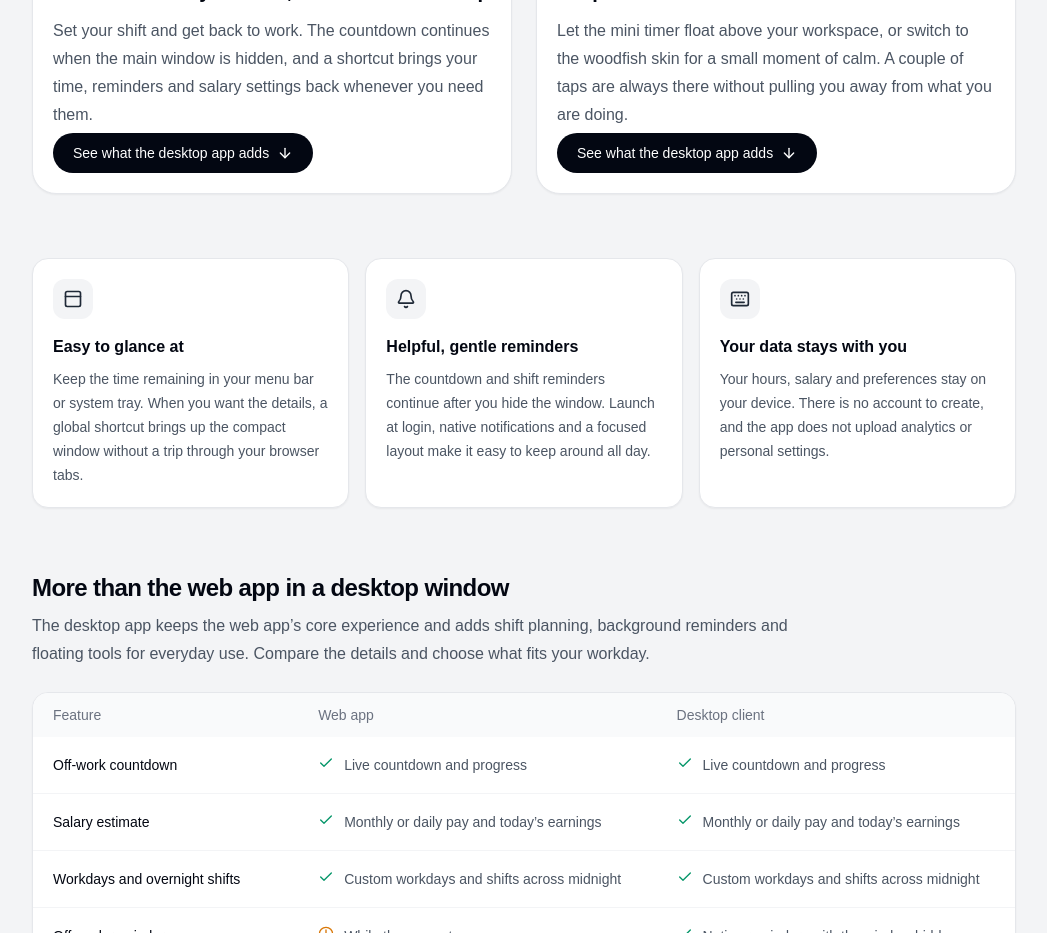
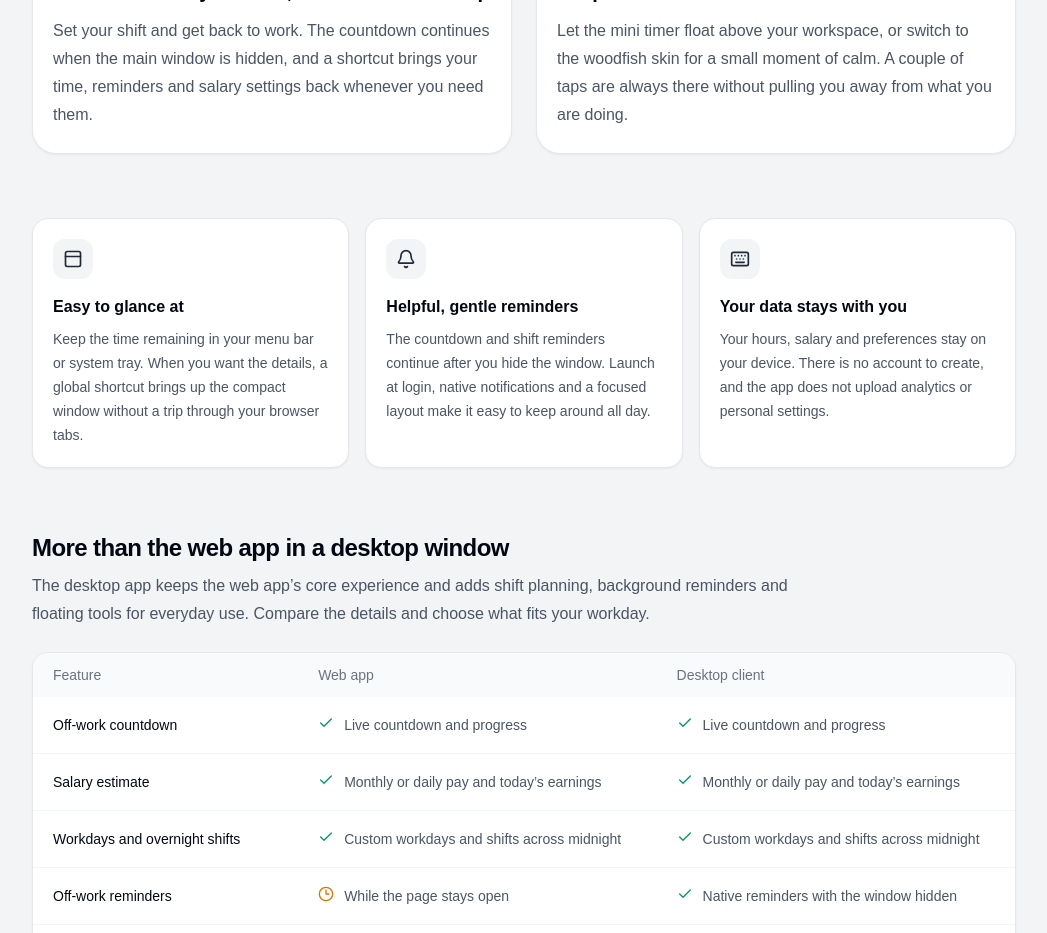
Before and after one commit to ififi2017/Off-Work-Countdown, a Next.js app: page /en/download in a window 1280 px wide. Shown: the part 820-1753 px from the top of the page, without its empty margins (116-1163 px from the left). Built offline with nearby package versions, Linux system fonts and the light colour scheme; no server answers.

Commit message:
fix(download): remove redundant demo links

```diff
--- a/app/[lang]/download/page.tsx
+++ b/app/[lang]/download/page.tsx
@@ -1,6 +1,5 @@
 import type { Metadata } from "next";
 import {
-  ArrowDown,
   Bell,
   Check,
   Clock3,
@@ -197,13 +196,6 @@ export default async function DownloadPage({
                 <p className="mt-3 leading-7 text-gray-600 dark:text-gray-300">
                   {body}
                 </p>
-                <a
-                  href="#comparison"
-                  className="mt-5 inline-flex w-fit items-center gap-2 rounded-full bg-gray-950 px-5 py-2.5 text-sm font-medium text-white transition-colors hover:bg-gray-800 focus:outline-none focus:ring-2 focus:ring-gray-400 focus:ring-offset-2 sm:mt-auto sm:translate-y-1 dark:bg-white dark:text-gray-950 dark:hover:bg-gray-100 dark:focus:ring-offset-gray-800"
-                >
-                  {copy.demoCtaLabel}
-                  <ArrowDown className="h-4 w-4" aria-hidden="true" />
-                </a>
               </div>
             </article>
           ))}
--- a/lib/server/content.ts
+++ b/lib/server/content.ts
@@ -110,7 +110,6 @@ export interface ContentBundle {
     demoMiniHeading: string;
     demoMiniBody: string;
     demoMiniAlt: string;
-    demoCtaLabel: string;
     latestVersionLabel: string;
     loadingLabel: string;
     unavailableLabel: string;
--- a/public/locales/en/content.json
+++ b/public/locales/en/content.json
@@ -231,7 +231,6 @@
     "demoMiniHeading": "Keep the time close at hand",
     "demoMiniBody": "Let the mini timer float above your workspace, or switch to the woodfish skin for a small moment of calm. A couple of taps are always there without pulling you away from what you are doing.",
     "demoMiniAlt": "The floating timer with the woodfish skin",
-    "demoCtaLabel": "See what the desktop app adds",
     "latestVersionLabel": "Latest version",
     "loadingLabel": "Finding the latest version for you…",
     "unavailableLabel": "We could not load the download links just now. You can still get the latest version from GitHub Releases.",
--- a/public/locales/zh-CN/content.json
+++ b/public/locales/zh-CN/content.json
@@ -231,7 +231,6 @@
     "demoMiniHeading": "把剩余时间留在手边",
     "demoMiniBody": "迷你计时器可以悬浮在桌面上，也可以换成木鱼皮肤。想放松一下时敲两下，不需要离开当前正在做的事。",
     "demoMiniAlt": "悬浮计时器的木鱼皮肤",
-    "demoCtaLabel": "看看客户端多了什么",
     "latestVersionLabel": "最新版本",
     "loadingLabel": "正在为你获取最新版本…",
     "unavailableLabel": "暂时没能获取下载地址。你也可以前往 GitHub Releases 下载最新版本。",
```
